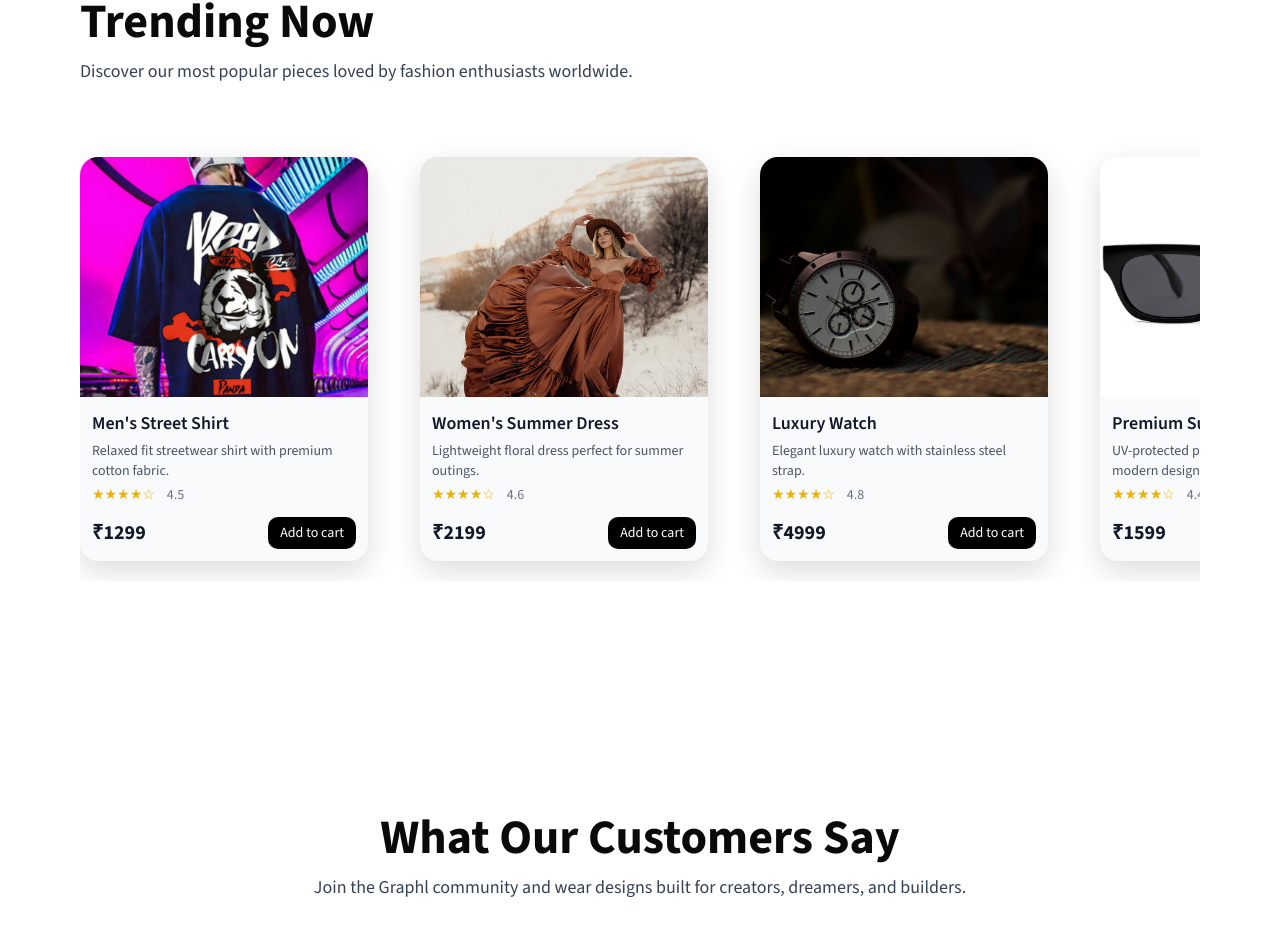
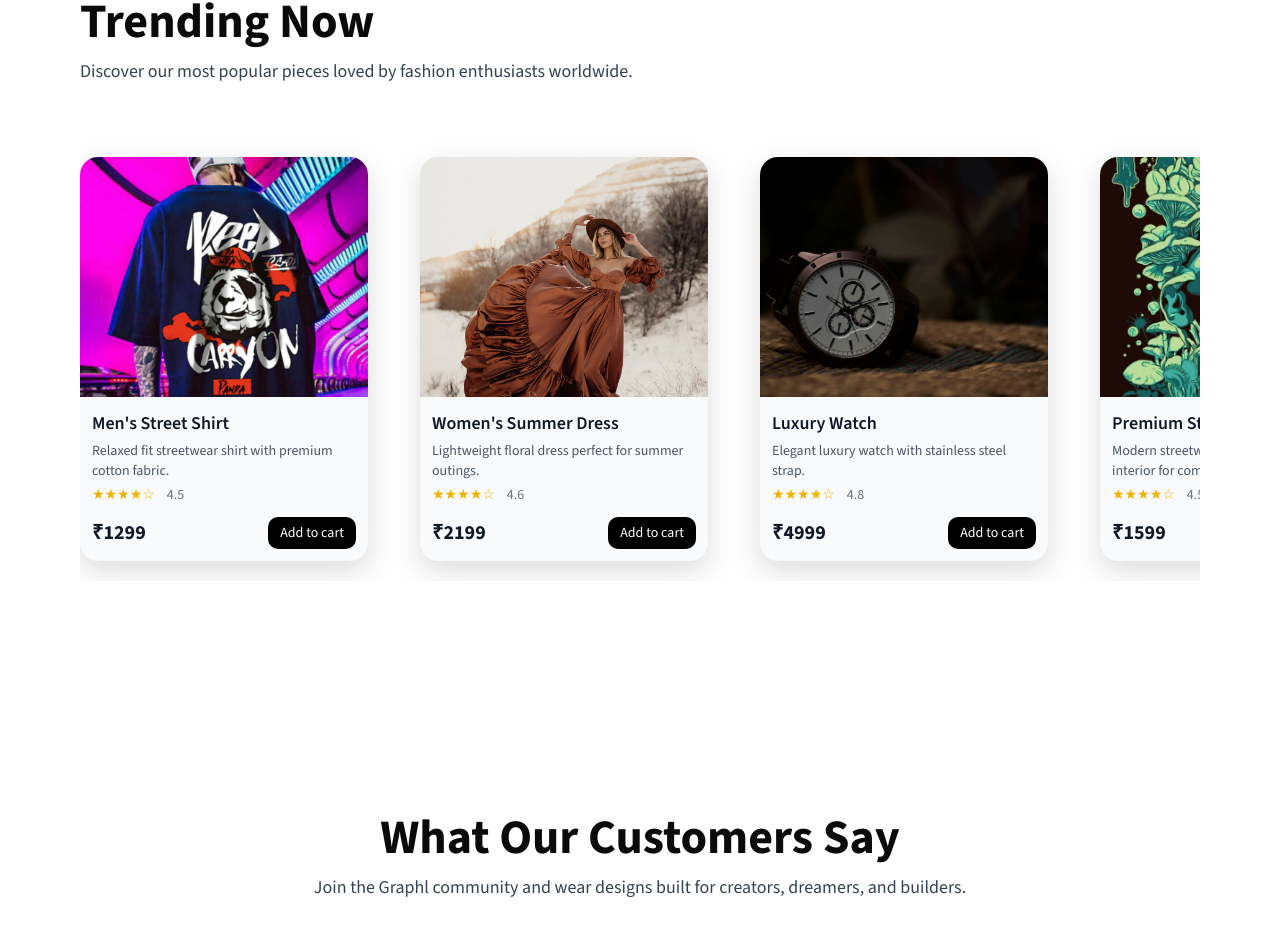
Before and after one commit to ShauryaEver/graphl-store, a Next.js app: page / in a window 1280 px wide. Shown: the part 1739-2674 px from the top of the page. Built offline with nearby package versions, Linux system fonts and the light colour scheme; no server answers.

Commit message:
Updated Graphl Products

```diff
--- a/app/page.js
+++ b/app/page.js
@@ -73,13 +73,13 @@ const TrendingProducts = [
   },
   {
     id: 4,
-    title: "Premium Sunglasses",
-    image: "/glasses-trending.jpg",
+    title: "Premium Streetwear",
+    image: "/D1.jpg",
     price: "1599",
-    rating: "4.4",
+    rating: "4.5",
     sizes: ["S", "M", "L", "XL"],
 
-    disc: "UV-protected premium sunglasses with modern design.",
+    disc: "Modern streetwear hoodie with soft fleece interior for comfort.",
   },
   {
     id: 5,
```
Also changed, not shown: public/D1.jpg (added).
